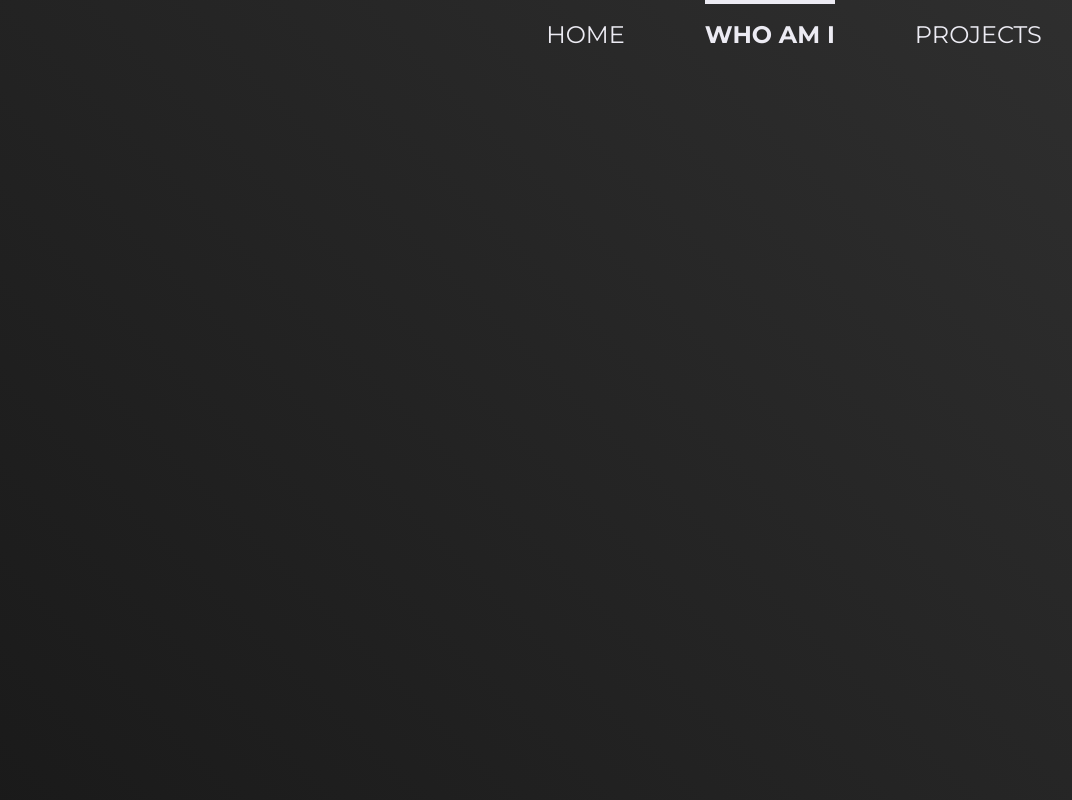
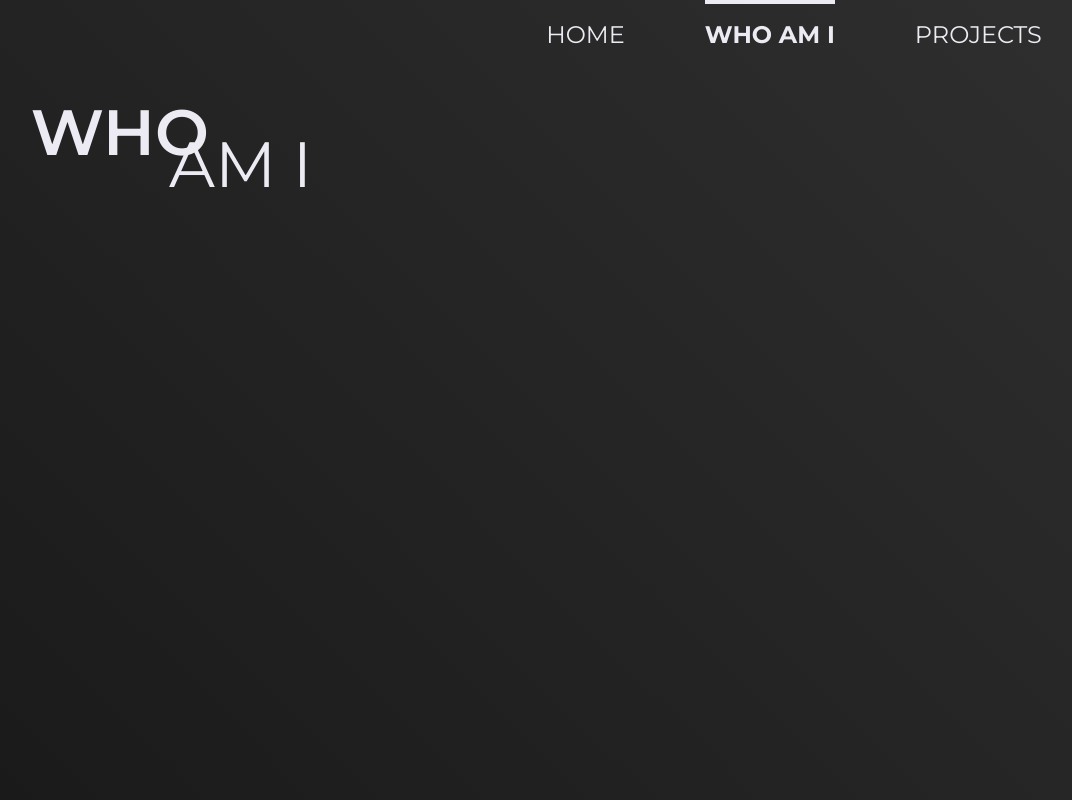
Before and after one commit to Kodziak/portflio, a Vue app: page / in a window 1280 px wide. Both pictures are taken after a click on the button "WHO AM I". Shown: the whole page, without its empty margins (110-1182 px from the left). Built offline with nearby package versions, Linux system fonts and the light colour scheme.

Commit message:
Improve layout code scheme. Add grid rows.

```diff
--- a/src/App.vue
+++ b/src/App.vue
@@ -81,10 +81,7 @@ body {
   display: grid;
   grid-template-columns: 2% repeat(12, 7%) 2%;
   grid-column-gap: 1%;
-}
-
-.menu-btn--active {
-  font-weight: bold;
+  grid-template-rows: 5% repeat(9, 10%) 5%;
 }
 
 header {
@@ -101,7 +98,14 @@ header {
       width: 100%;
       height: 4px;
       top: -20px;
+      // opacity: 1;
       background: $text-basic-color;
+      // transition: opacity 1s ease-in-out;
+      // TODO: Add effet on click. Old element - remove bar smoothly, clicked element add bar smoothly
+    }
+
+    &-btn--active {
+      font-weight: bold;
     }
 
     &-btn {
@@ -118,11 +122,25 @@ header {
 
 h1 {
   font-size: 128px;
-  font-weight: bold;
+  font-weight: 600;
   color: $text-basic-color;
-  margin: 0 0 40px 0;
-
   @include mediaSmartfon {
   }
 }
+
+h2 {
+  font-size: 64px;
+  font-weight: 600;
+  color: $text-basic-color;
+}
+
+.content--grid {
+  grid-column-start: 3;
+  grid-column-end: 5;
+  grid-row-start: 2;
+
+  @include mediaSmartfon {
+    grid-column-start: 1;
+  }
+}
 </style>
--- a/src/views/Home.vue
+++ b/src/views/Home.vue
@@ -30,11 +30,15 @@ export default {
 .home {
   grid-column-start: 7;
   grid-column-end: 13;
-  justify-items: center;
+  grid-row-start: 6;
   justify-self: end;
 
   @include mediaSmartfon {
     grid-column-start: 1;
   }
+
+  h1 {
+    margin: 0 0 40px 0;
+  }
 }
 </style>
--- a/src/views/Projects.vue
+++ b/src/views/Projects.vue
@@ -1,8 +1,6 @@
 <template>
-  <div class="project">
-    <div>
-      <h1>Projects</h1>
-    </div>
+  <div class="project content--grid">
+    <h2 class="header">PROJECTS</h2>
     <!-- <div class="project--flex" v-if="projects.length"> -->
     <!-- <ProjectCard v-for="(project, index) in projects" :key="index" :project="project" /> -->
     <!-- </div> -->
@@ -24,17 +22,5 @@ export default {
 @import "../configs/_config";
 
 .project {
-  margin: 0 10%;
-
-  @include mediaSmartfon {
-    margin: 0 10% 0;
-    height: 100%;
-  }
-}
-
-.project--flex {
-  display: flex;
-  flex-direction: column;
-  align-items: center;
 }
 </style>
--- a/src/views/WhoAmI.vue
+++ b/src/views/WhoAmI.vue
@@ -1,5 +1,7 @@
 <template>
-  <div class="whoami"></div>
+  <div class="whoami content--grid">
+    <h2 class="header">WHO</h2>
+  </div>
 </template>
 
 <script>
@@ -18,4 +20,19 @@ export default {
 
 <style lang="scss">
 @import "../configs/_config";
+
+.whoami {
+  h2 {
+    position: relative;
+  }
+
+  h2:after {
+    content: "AM I";
+    position: absolute;
+    width: 100%;
+    font-weight: 400;
+    top: 32px;
+    left: 72%;
+  }
+}
 </style>
```
